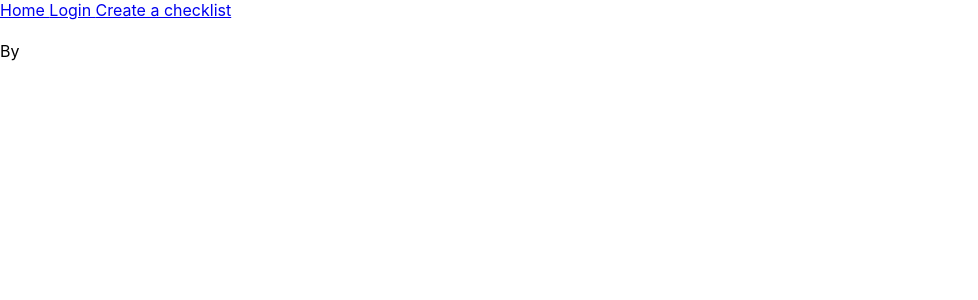
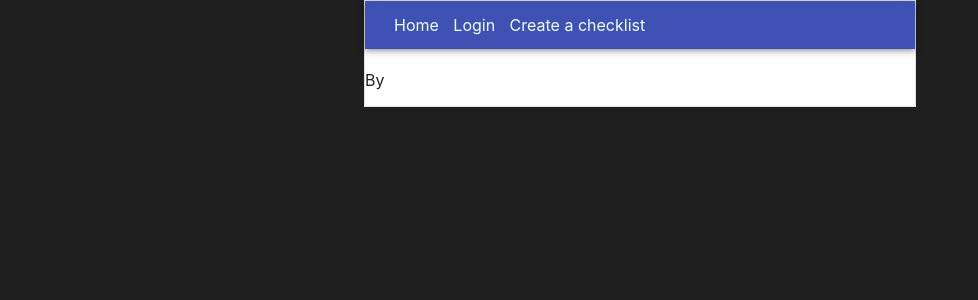
Before and after one commit to pham-andrew/Operations-Checklist, a React (Create React App) app in the folder frontend/: page /checklist/1 in a window 1280 px wide. Shown: the top 300 px of the page, without its empty margins (0-978 px from the left). Built offline with nearby package versions, Linux system fonts and the light colour scheme; no server answers.

Commit message:
basic styles setup

```diff
--- a/frontend/package.json
+++ b/frontend/package.json
@@ -3,6 +3,7 @@
   "version": "0.1.0",
   "private": true,
   "dependencies": {
+    "@material-ui/core": "^4.12.1",
     "@testing-library/jest-dom": "^5.14.1",
     "@testing-library/react": "^11.2.7",
     "@testing-library/user-event": "^12.8.3",
--- a/frontend/public/index.html
+++ b/frontend/public/index.html
@@ -7,7 +7,7 @@
     <meta name="theme-color" content="#000000" />
     <meta
       name="description"
-      content="Web site created using create-react-app"
+      content="Web site created by cyber ops"
     />
     <link rel="apple-touch-icon" href="%PUBLIC_URL%/logo192.png" />
     <!--
@@ -24,7 +24,7 @@
       work correctly both with client-side routing and a non-root public URL.
       Learn how to configure a non-root public URL by running `npm run build`.
     -->
-    <title>React App</title>
+    <title>Ops Check</title>
   </head>
   <body>
     <noscript>You need to enable JavaScript to run this app.</noscript>
--- a/frontend/src/App.css
+++ b/frontend/src/App.css
@@ -2,37 +2,21 @@
   text-align: center;
 }
 
-.App-logo {
-  height: 40vmin;
-  pointer-events: none;
+
+a {
+  text-decoration: none;
 }
 
-@media (prefers-reduced-motion: no-preference) {
-  .App-logo {
-    animation: App-logo-spin infinite 20s linear;
-  }
+a:visited {
+  color: azure;
+  padding: 5px;
+}
+a:link {
+  color: azure;
+  padding: 5px;
 }
 
-.App-header {
-  background-color: #282c34;
-  min-height: 100vh;
-  display: flex;
-  flex-direction: column;
-  align-items: center;
-  justify-content: center;
-  font-size: calc(10px + 2vmin);
-  color: white;
+li {
+  list-style: none;
+  text-decoration: none;
 }
-
-.App-link {
-  color: #61dafb;
-}
-
-@keyframes App-logo-spin {
-  from {
-    transform: rotate(0deg);
-  }
-  to {
-    transform: rotate(360deg);
-  }
-}
--- a/frontend/src/App.js
+++ b/frontend/src/App.js
@@ -8,6 +8,8 @@ import Checklist from './Components/Checklist';
 import View from './Components/View';
 import Cookies from 'js-cookie'
 import PrivateRoute from './Components/PrivateRoute'
+import Container from  '@material-ui/core/Container'
+import { Paper, AppBar, Typography, Toolbar } from '@material-ui/core'
 
 
 const isAuth = {
@@ -20,11 +22,11 @@ let loggedRoute =  <Route path="/login"><Login /></Route>
 const setAuth=()=>{
   if(Cookies.get('username')){
     isAuth.isAuthenticated = true
-    loggedElement = <a id="logout" href="/logout">Logout </a>
+    loggedElement = <a id="logout" href="/logout"><Typography variant="h8" color="inherit" >Logout</Typography> </a>
     loggedRoute =  <Route path="/logout"><Logout /></Route>
   } else {
     isAuth.isAuthenticated = false
-    loggedElement = <a id="login" href="/login">Login </a>
+    loggedElement = <a id="login" href="/login"><Typography variant="h8" color="inherit" >Login </Typography></a>
     loggedRoute =  <Route path="/login"><Login /></Route>
   }
 }
@@ -32,13 +34,20 @@ const setAuth=()=>{
 setAuth()
 
 function App() {
+
   return (
+    <Container maxWidth="sm">
+      <Paper variant="outlined" square>
         <Router>
+          <AppBar position="sticky">
+          <Toolbar variant="dense">
             <div>
-          <a id="home" href="/">Home </a>
+                <a id="home" href="/"><Typography variant="h8" color="inherit" >Home</Typography> </a>
                 {loggedElement}
-          <a id="create" href="/create">Create a checklist</a>
+                <a id="create" href="/create"><Typography variant="h8" color="inherit" >Create a checklist</Typography></a>
             </div>
+            </Toolbar>
+          </AppBar>
           <Switch>
             <PrivateRoute exact path="/" isAuth={isAuth}>
               <View/>
@@ -55,6 +64,8 @@ function App() {
             </Route>
           </Switch>
         </Router>
+      </Paper>
+    </Container>
   );
 }
 
--- a/frontend/src/Components/Checklist.js
+++ b/frontend/src/Components/Checklist.js
@@ -18,7 +18,6 @@ function Checklist(){
         <>
             <h1>{Checklist.title}</h1>
             <p>By {Checklist.author}</p>
-            <p>{Checklist.id}</p>
             <GetTodos checklistID={Checklist.id} />
         </>
     )
--- a/frontend/src/Components/GetTodos.js
+++ b/frontend/src/Components/GetTodos.js
@@ -23,7 +23,7 @@ function GetTodos(key){
         <>
             {Todos.map(todo => {
                 return(
-                    <li>Item {todo.todo}</li>
+                    <li>{todo.todo}</li>
                 )
             })}
         </>
--- a/frontend/src/Components/View.js
+++ b/frontend/src/Components/View.js
@@ -1,6 +1,32 @@
 import {useEffect, useState} from 'react'
+import { makeStyles } from '@material-ui/core/styles';
+import { Card, Typography } from '@material-ui/core'
+
+const useStyles = makeStyles({
+    root: {
+      minWidth: 275,
+      margin: 10,
+      padding: 10
+    },
+    bullet: {
+      display: 'inline-block',
+      margin: '0 2px',
+      transform: 'scale(0.8)',
+    },
+    title: {
+      fontSize: 14,
+    },
+    pos: {
+      marginBottom: 12,
+    },
+    card: {
+        margin:10,
+        padding:10
+    },
+  });
 
 function View(){
+    const classes = useStyles();
     const [Checklist, setChecklist] = useState([])
     useEffect(() =>{
      async function fetchData(){
@@ -19,10 +45,14 @@ function View(){
      <div>
          {Checklist.map(element =>{
              return(
-        <div id={element.id} onClick={viewHandler}>
-            <h1 id={element.id}>Title: {element.title}</h1>
-            <p id={element.id}>Author: {element.author}</p>
-        </div>)
+        <Card variant="outlined" className={classes.card} id={element.id} onClick={viewHandler}>
+            <Typography id={element.id} className={classes.title} color="textSecondary" gutterBottom>
+                {element.title}
+            </Typography>
+            <Typography variant="body2" component="p" id={element.id}>
+                Author: {element.author}
+            </Typography>
+        </Card>)
      })}
      </div>
  )
--- a/frontend/src/index.css
+++ b/frontend/src/index.css
@@ -5,6 +5,7 @@ body {
     sans-serif;
   -webkit-font-smoothing: antialiased;
   -moz-osx-font-smoothing: grayscale;
+  background-color: rgb(31, 31, 31);
 }
 
 code {
```
Also changed, not shown: 1 other file (tests, documents, lock files or other folders). Lines whose indentation alone changed are shown as unchanged.
